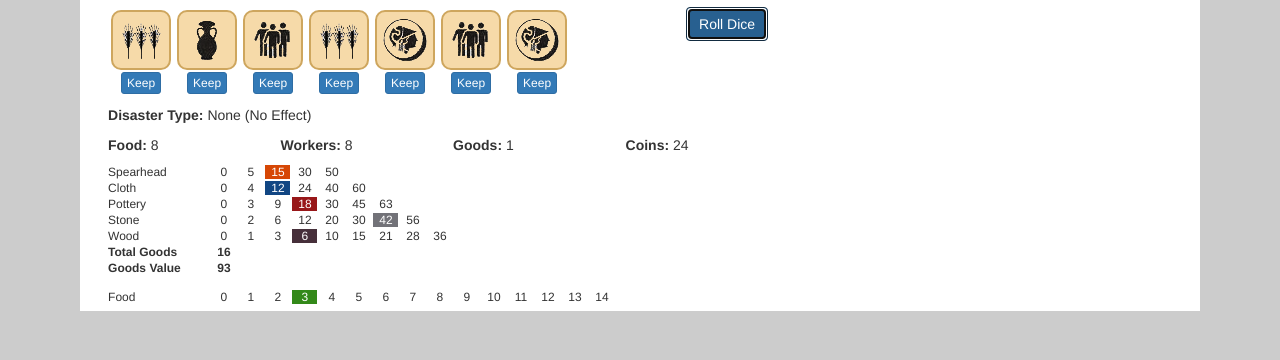
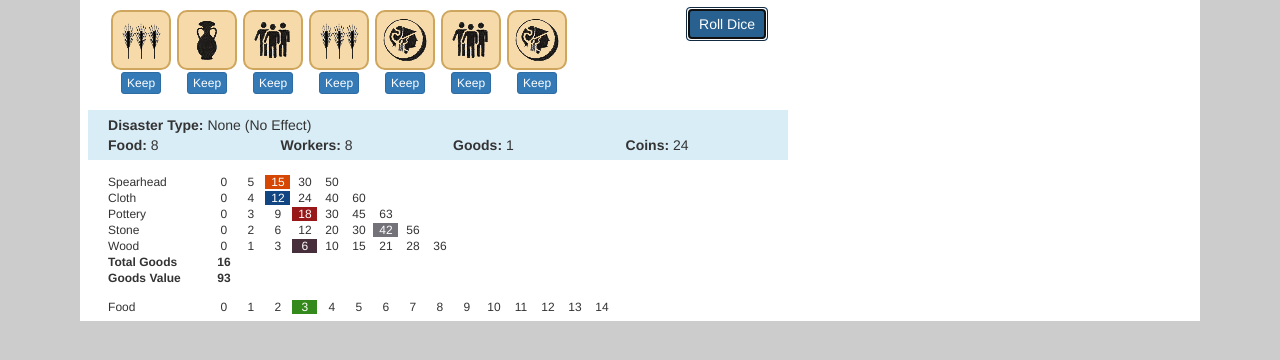
Before and after one commit to davidmpeace/socket-through-the-ages, a plain HTML site: page code/index.html in a window 1280 px wide. Both pictures are taken after a click on the button "Roll Dice". Shown: the part 82-442 px from the top of the page. Drawn offline with nearby package versions, Linux system fonts and the light colour scheme.

Commit message:
no message

```diff
--- a/code/css/game.css
+++ b/code/css/game.css
@@ -37,6 +37,12 @@ body
     display: inline-block;
     vertical-align: top;
     text-align: left;
+}
+
+#diceResults
+{
+    margin-top: 10px;
+    margin-bottom: 10px;
 }
 
 .diceContainer
--- a/code/index.html
+++ b/code/index.html
@@ -60,13 +60,11 @@
 
                     </div>
 
-                    <div class='row' ng-if='player.dice'>
+                    <div id="diceResults" class='row bg-info' ng-if='player.dice'>
+
                         <div class='col-xs-12'>
                             <strong>Disaster Type:</strong>  {{player.dice.disasterType()}} ({{player.dice.disasterEffect()}})
                         </div>
-                    </div>
-
-                    <div id="diceResults" class='row' ng-if='player.dice'>
 
                         <div class='col-xs-3'>
                             <strong>Food:</strong> {{player.dice.totalFixedFood()}}<span ng-if="player.dice.totalOptionalFood() > 0">-{{player.dice.totalFixedFood() + player.dice.totalOptionalFood()}}</span>
```
